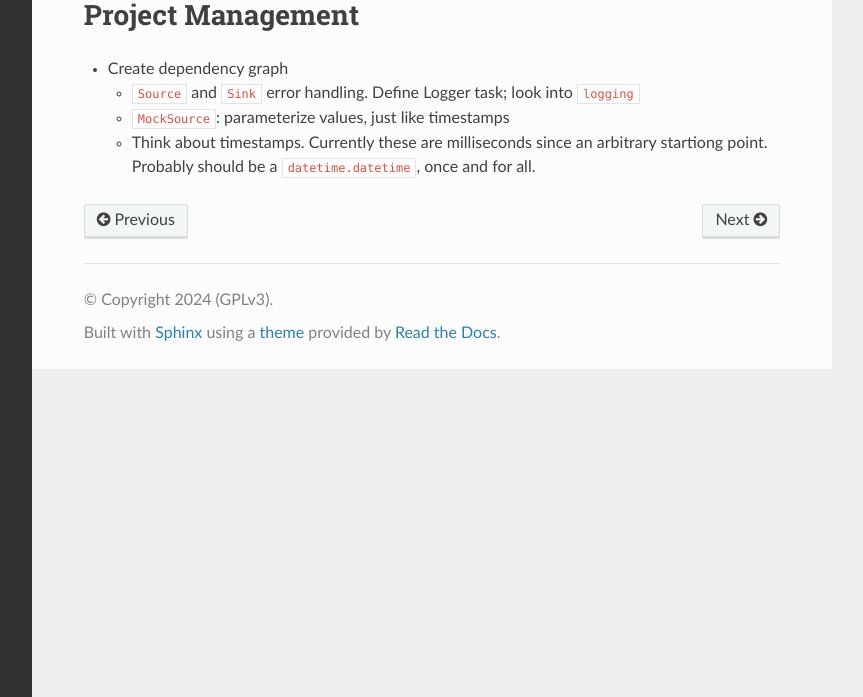
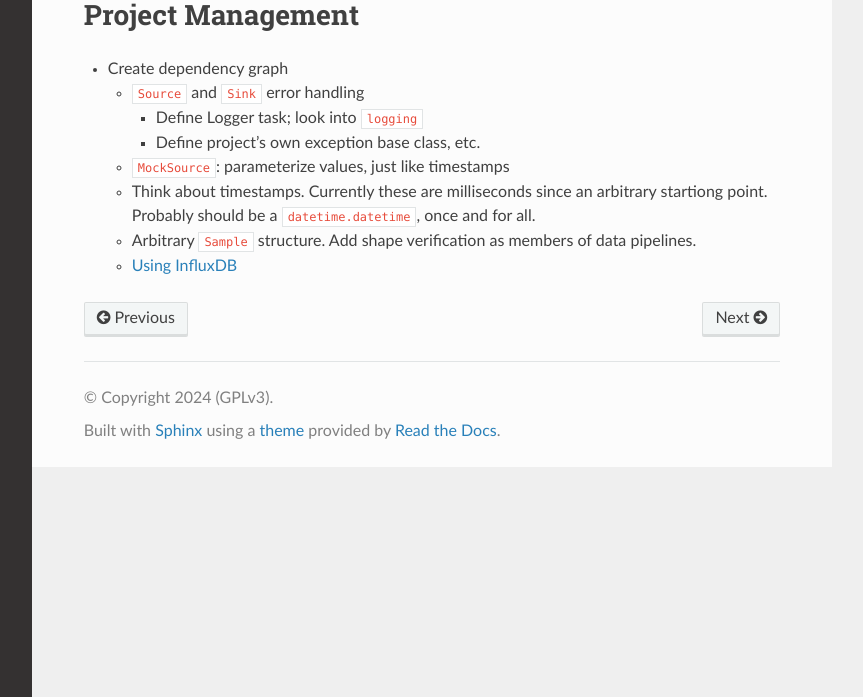
Before and after one commit to jfasch/FH-ENDLESS, a Sphinx documentation site: the page built from Documentation/Mgmt/index.rst, in a window 1280 px wide, cut to the strip 203-900 px from the top of the page. Shown: the whole strip, without its empty margins (268-1131 px from the left). Built offline with Sphinx 7.4.7 and the Read the Docs theme 2.0.0, drawn with Linux system fonts in a browser that asks for light colours.

Commit message:
Documentation: more mgmt

```diff
--- a/Documentation/Mgmt/index.rst
+++ b/Documentation/Mgmt/index.rst
@@ -5,9 +5,15 @@ Project Management
 
 * Create dependency graph
 
-  * ``Source`` and ``Sink`` error handling. Define Logger task; look
-    into ``logging``
+  * ``Source`` and ``Sink`` error handling
+
+    * Define Logger task; look into ``logging``
+    * Define project's own exception base class, etc.
+
   * ``MockSource``: parameterize values, just like timestamps
   * Think about timestamps. Currently these are milliseconds since an
     arbitrary startiong point. Probably should be a
     ``datetime.datetime``, once and for all.
+  * Arbitrary ``Sample`` structure. Add shape verification as members
+    of data pipelines.
+  * :doc:`../misc-notes/influxdb`
```
